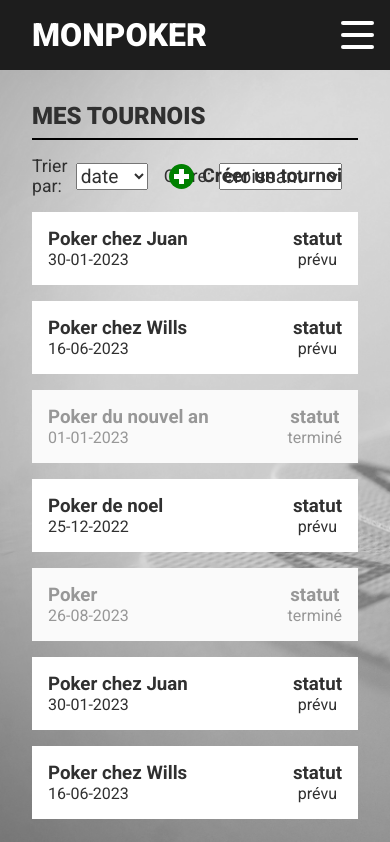
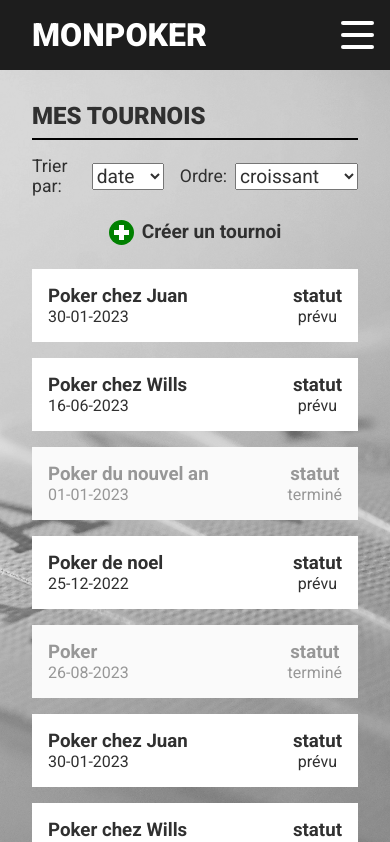
Before and after one commit to juan5987/monpoker, a Next.js app: page /tournaments in a window 390 px wide. Shown: the top 842 px of the page. Built offline with nearby package versions, Linux system fonts and the light colour scheme.

Commit message:
fixed navbar and reponsive design for the create tournament button

```diff
--- a/components/Navbar.tsx
+++ b/components/Navbar.tsx
@@ -48,7 +48,10 @@ const Navbar = () => {
           <span></span>
         </div>
 
-        <ul className={isMenuOpen ? styles.listMobile : styles.listMobileClose}>
+        <ul
+          className={isMenuOpen ? styles.listMobile : styles.listMobileClose}
+          onClick={() => setIsMenuopen(false)}
+        >
           <li className={styles.li}>
             <Link href='/' className={styles.elementMobile}>
               accueil
--- a/pages/tournaments.tsx
+++ b/pages/tournaments.tsx
@@ -48,6 +48,7 @@ const Tournaments = () => {
           <h2 className={styles.title}>Mes tournois</h2>
         </div>
         <div className={styles.filterBar}>
+          <div className={styles.filterElements}>
             <div className={styles.filterElement}>
               <label className={styles.filterLabel} htmlFor='filter'>
                 Trier par:
@@ -77,14 +78,14 @@ const Tournaments = () => {
                 </option>
               </select>
             </div>
+          </div>
+
           <Link href='/tournament/create' className={styles.add}>
             <div className={styles.addButton}>
               <div className={styles.addButtonBar}></div>
               <div className={styles.addButtonBar}></div>
             </div>
-            <div href='/tournament/create' className={styles.addText}>
-              Créer un tournoi
-            </div>
+            <div className={styles.addText}>Créer un tournoi</div>
           </Link>
         </div>
         {tournaments.length > 0 ? (
--- a/styles/Tournaments.module.css
+++ b/styles/Tournaments.module.css
@@ -36,8 +36,6 @@
   padding: 0.5em 1em;
   border-radius: 1.2rem;
   cursor: pointer;
-  position: absolute;
-  right: 0;
 }
 
 .add:hover {
@@ -90,10 +88,15 @@
 .filterBar {
   width: 100%;
   display: flex;
+  justify-content: space-between;
   align-items: center;
   margin-top: 1rem;
   color: rgb(48, 48, 48);
   position: relative;
+}
+
+.filterElements {
+  display: flex;
 }
 
 .filterElement {
@@ -168,5 +171,14 @@
 @media all and (max-width: 900px) {
   .filterBar {
     justify-content: space-between;
+    flex-direction: column;
+  }
+
+  .add {
+    margin-top: 1rem;
+  }
+
+  .tournaments {
+    background-position-x: center;
   }
 }
```
Lines whose indentation alone changed are shown as unchanged.
